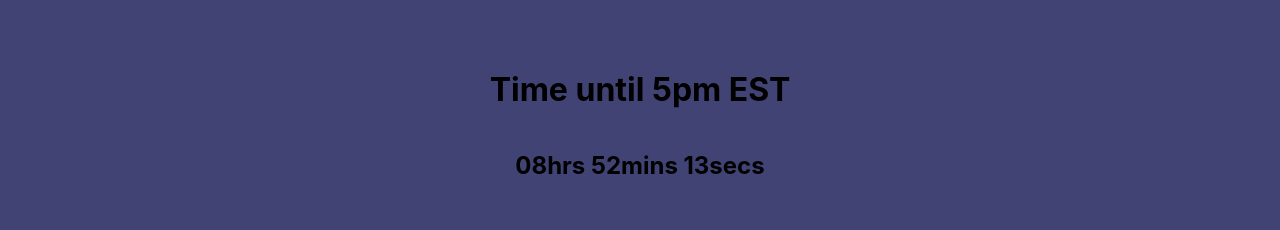
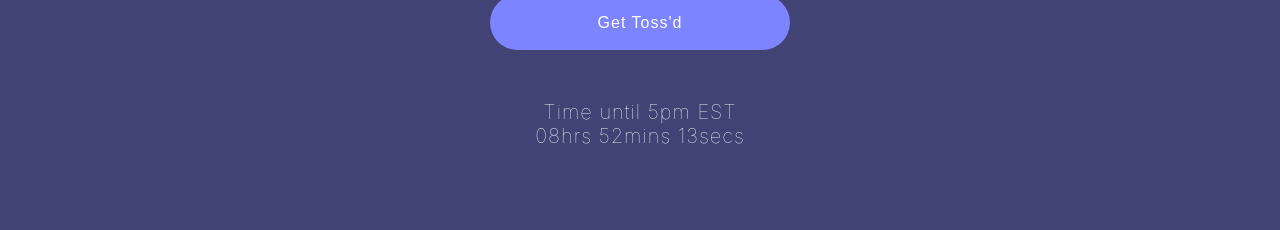
Before and after one commit to connor-giles/Toss, a React (Create React App) app in the folder client/: page / in a window 1280 px wide. Shown: the part 379-609 px from the top of the page. Built offline with nearby package versions, Linux system fonts and the light colour scheme; no server answers.

Commit message:
added clock css

```diff
--- a/client/src/pages/css/Home.css
+++ b/client/src/pages/css/Home.css
@@ -158,3 +158,14 @@
   margin: 0;
   letter-spacing: 1px;
 }
+
+.timeText {
+  font-family: -apple-system, BlinkMacSystemFont, 'Segoe UI',
+    Roboto, Oxygen, Ubuntu, Cantarell, 'Open Sans', 'Helvetica Neue', sans-serif;
+  font-size: 20px;
+  color: white;
+  font-weight: 100;
+  letter-spacing: 1px;
+  margin: 0;
+  padding: 0;
+}
--- a/client/src/pages/js/Home.js
+++ b/client/src/pages/js/Home.js
@@ -52,8 +52,8 @@ function Home() {
         </Link>
 
         <br></br>
-        <h1>Time until 5pm EST</h1>
-        <h2>{ctime}</h2>
+        <h1 className="timeText">Time until 5pm EST</h1>
+        <h2 className="timeText">{ctime}</h2>
       </div>
 
       <Grid container>
```
Also changed, not shown: 1 other file (tests, documents, lock files or other folders).
